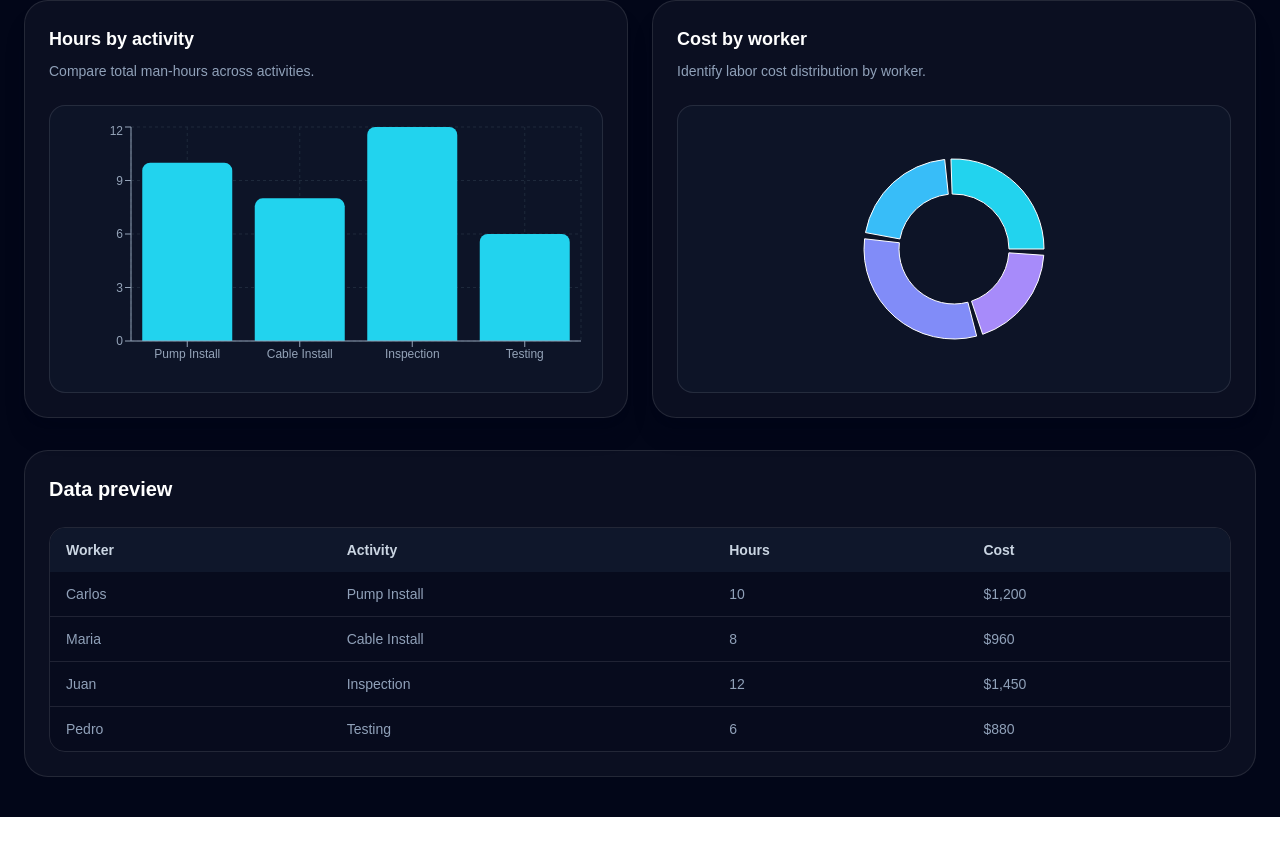
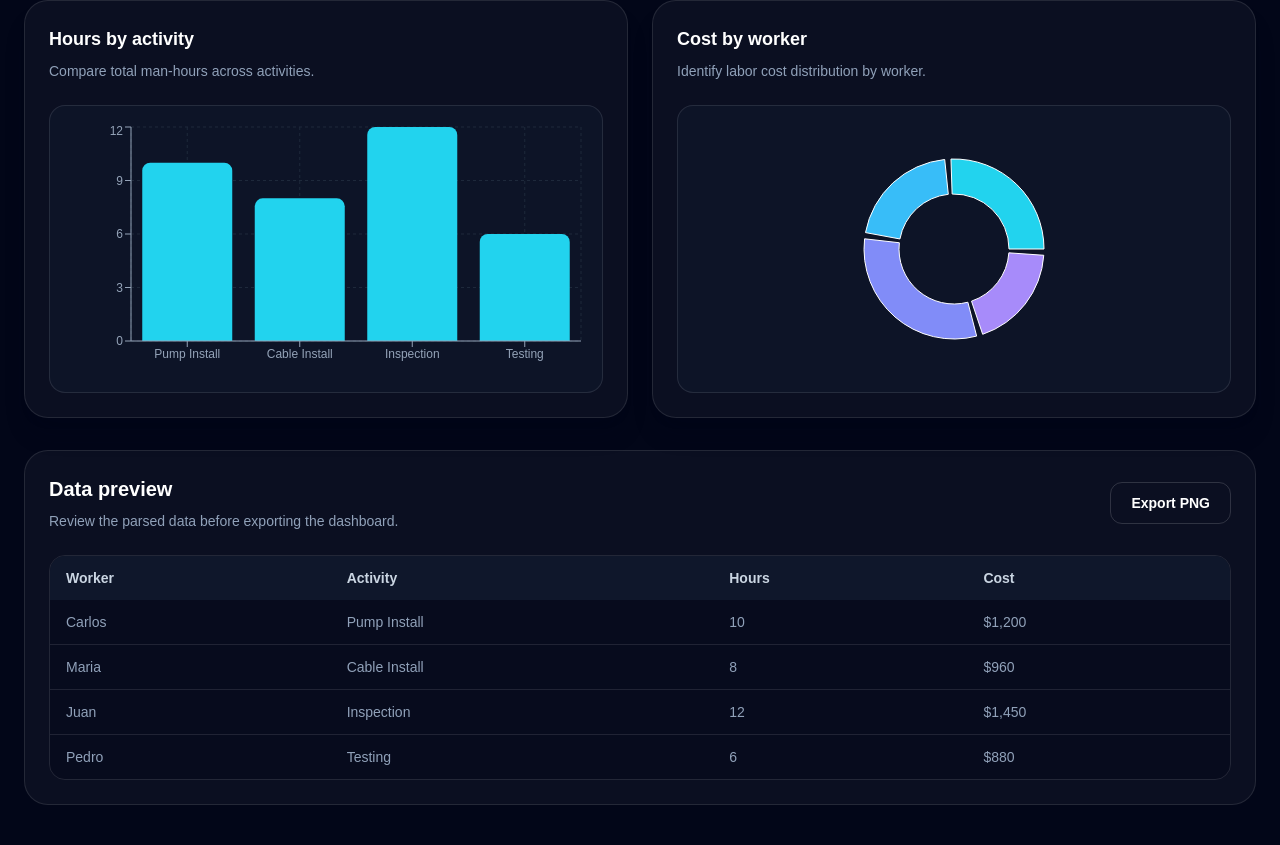
Before and after one commit to kike-Pinto/dashboard-tools-platform, a Next.js app: page /dashboard/hh-dashboard in a window 1280 px wide. Shown: the part 948-1793 px from the top of the page. Before the commit the page ends 1765 px from the top, so only its background shows below. Built offline with nearby package versions, Linux system fonts and the light colour scheme.

Commit message:
feat: add png export for hh dashboard

```diff
--- a/package.json
+++ b/package.json
@@ -9,6 +9,7 @@
     "lint": "eslint"
   },
   "dependencies": {
+    "html-to-image": "^1.11.13",
     "next": "16.2.6",
     "papaparse": "^5.5.3",
     "react": "19.2.4",
--- a/src/components/dashboard/HHDashboardClient.tsx
+++ b/src/components/dashboard/HHDashboardClient.tsx
@@ -1,6 +1,7 @@
 'use client'
 
-import { useState } from 'react'
+import { toPng } from 'html-to-image'
+import { useState, useRef } from 'react'
 import { hhMockData } from '@/dashboards/hh-dashboard/mockData'
 import { HHRow } from '@/dashboards/hh-dashboard/types'
 import { calculateHHKPIs } from '@/dashboards/hh-dashboard/calculate'
@@ -18,6 +19,7 @@ import {
 export function HHDashboardClient() {
   const [data, setData] = useState<HHRow[]>(hhMockData)
   const [fileName, setFileName] = useState('Sample data')
+  const dashboardRef = useRef<HTMLDivElement>(null)
 
   const kpi = calculateHHKPIs(data)
 
@@ -36,6 +38,21 @@ export function HHDashboardClient() {
 
     setData(parsedData)
     setFileName(file.name)
+  }
+
+  async function handleExportPNG() {
+    if (!dashboardRef.current) return
+
+    const image = await toPng(dashboardRef.current, {
+      cacheBust: true,
+      pixelRatio: 2,
+      backgroundColor: '#020617',
+    })
+
+    const link = document.createElement('a')
+    link.href = image
+    link.download = 'hh-dashboard.png'
+    link.click()
   }
 
   return (
@@ -111,6 +128,7 @@ export function HHDashboardClient() {
         </div>
       </section>
 
+      <div ref={dashboardRef}>
         <section className='mt-8 grid gap-4 md:grid-cols-2 xl:grid-cols-4'>
           <KPICard
             label='Total HH'
@@ -151,7 +169,21 @@ export function HHDashboardClient() {
         </section>
 
         <section className='mt-8 rounded-3xl border border-white/10 bg-white/4 p-6'>
+          <div className='flex flex-col gap-3 md:flex-row md:items-center md:justify-between'>
+            <div>
               <h2 className='text-xl font-semibold'>Data preview</h2>
+              <p className='mt-2 text-sm text-slate-400'>
+                Review the parsed data before exporting the dashboard.
+              </p>
+            </div>
+
+            <button
+              onClick={handleExportPNG}
+              className='rounded-xl border border-white/15 px-5 py-2.5 text-sm font-semibold text-white transition hover:bg-white/10'
+            >
+              Export PNG
+            </button>
+          </div>
 
           <div className='mt-6 overflow-hidden rounded-2xl border border-white/10'>
             <table className='w-full text-left text-sm'>
@@ -177,6 +209,7 @@ export function HHDashboardClient() {
             </table>
           </div>
         </section>
+      </div>
     </>
   )
 }
```
Also changed, not shown: 1 other file (tests, documents, lock files or other folders). Lines whose indentation alone changed are shown as unchanged.
